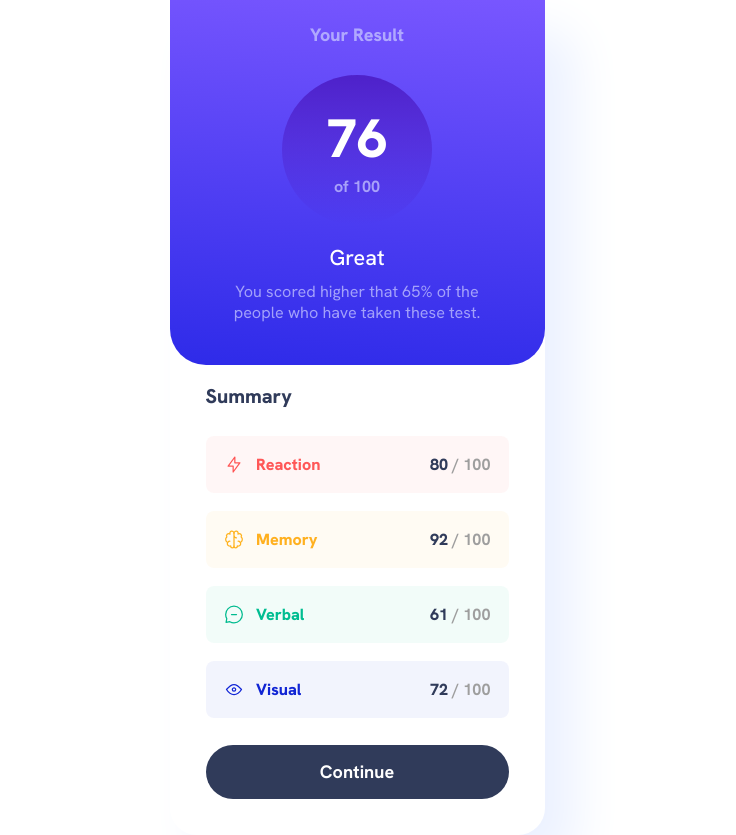
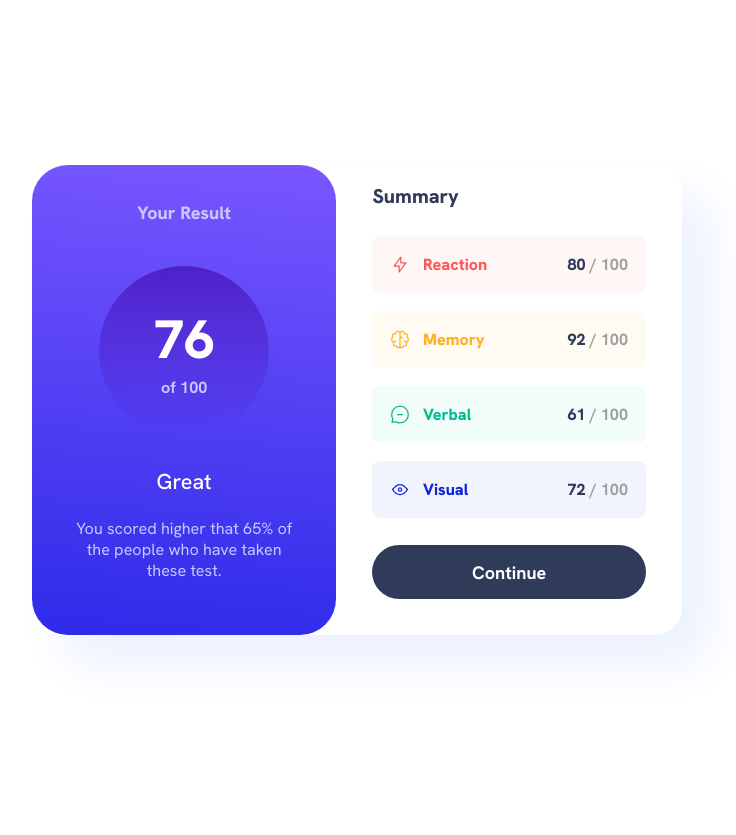
Before and after one commit to AlexanderTejedor/Results-summary-component, a plain HTML site: page index.html in a window 1536 px wide. Shown: the whole page, without its empty margins (411-1147 px from the left). After the commit the page ends 800 px from the top, so only its background shows below. Drawn offline with Linux system fonts and the light colour scheme.

Commit message:
Modificado el responsive para desktop

```diff
--- a/style.css
+++ b/style.css
@@ -22,7 +22,7 @@
     /*========== Neutral colors ==========*/
     --white: hsl(0, 0%, 100%);
     --pale-blue: hsl(221, 100%, 96%);
-    --light-lavender: hsla(241, 100%, 89%, 0.737);
+    --light-lavender: hsl(241, 100%, 89%);
     --dark-gray-blue: hsl(224, 30%, 27%);
     --grey-color: hsl(0, 0%, 62%);
 
@@ -195,3 +195,31 @@ body{
 .summary-buttom:hover{
     background:linear-gradient(180deg, var(--light-slate-blue-background), var(--tight-royal-blue-background-));
 }
+/*========== Media queries ==========*/
+/*========== Tablet ==========*/
+
+/*========== Desktop ==========*/
+@media screen and (min-width: 1440px){
+    .main-container{
+        height: 100dvh;
+        align-items: center;
+    }
+    .card-container{
+        max-width: 650px;
+        display: flex;
+        flex-direction: row;
+    }
+    .results-container{
+        width: 750px;
+        padding: 1rem;
+        justify-content: space-evenly;
+        border-radius: 2rem;
+    }
+    .results-progress{
+        width: 170px;
+        height: 170px;
+    }
+    .summary-container{
+        width: 800px;
+    }
+}
```
